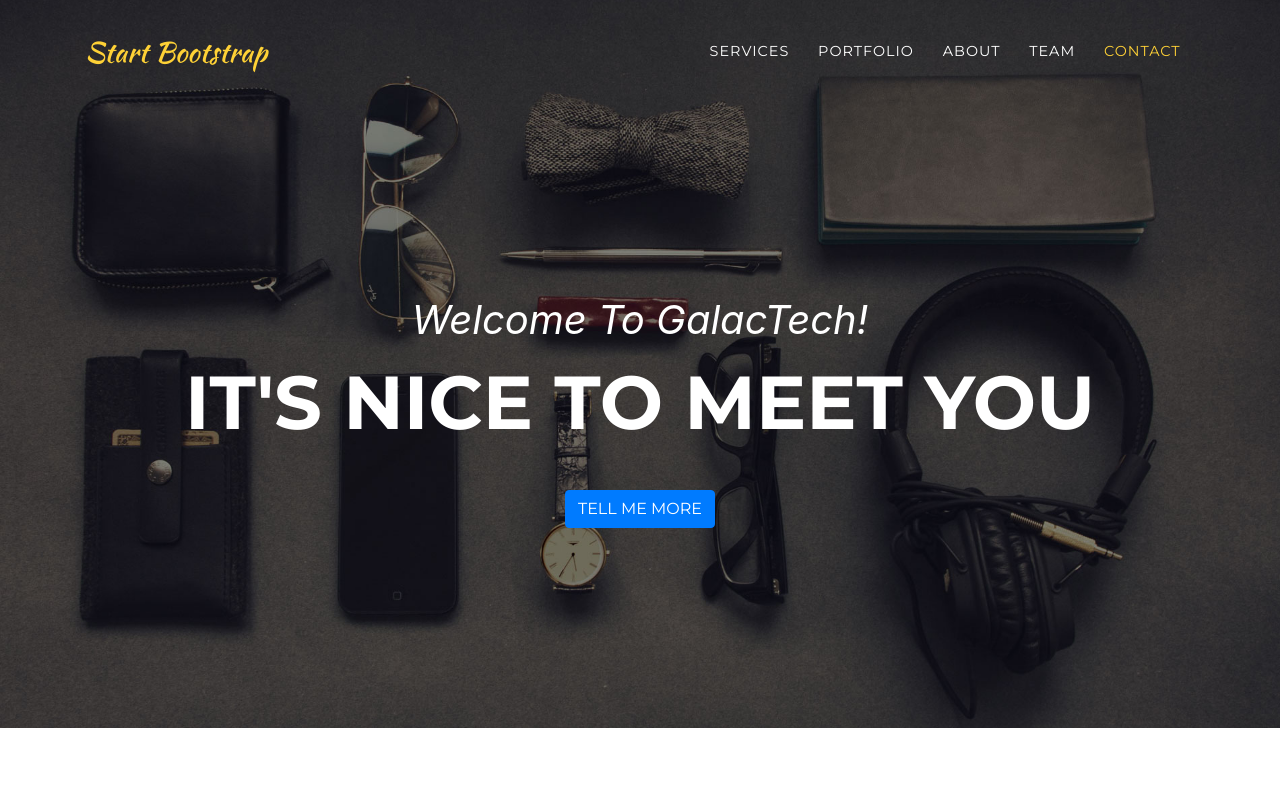
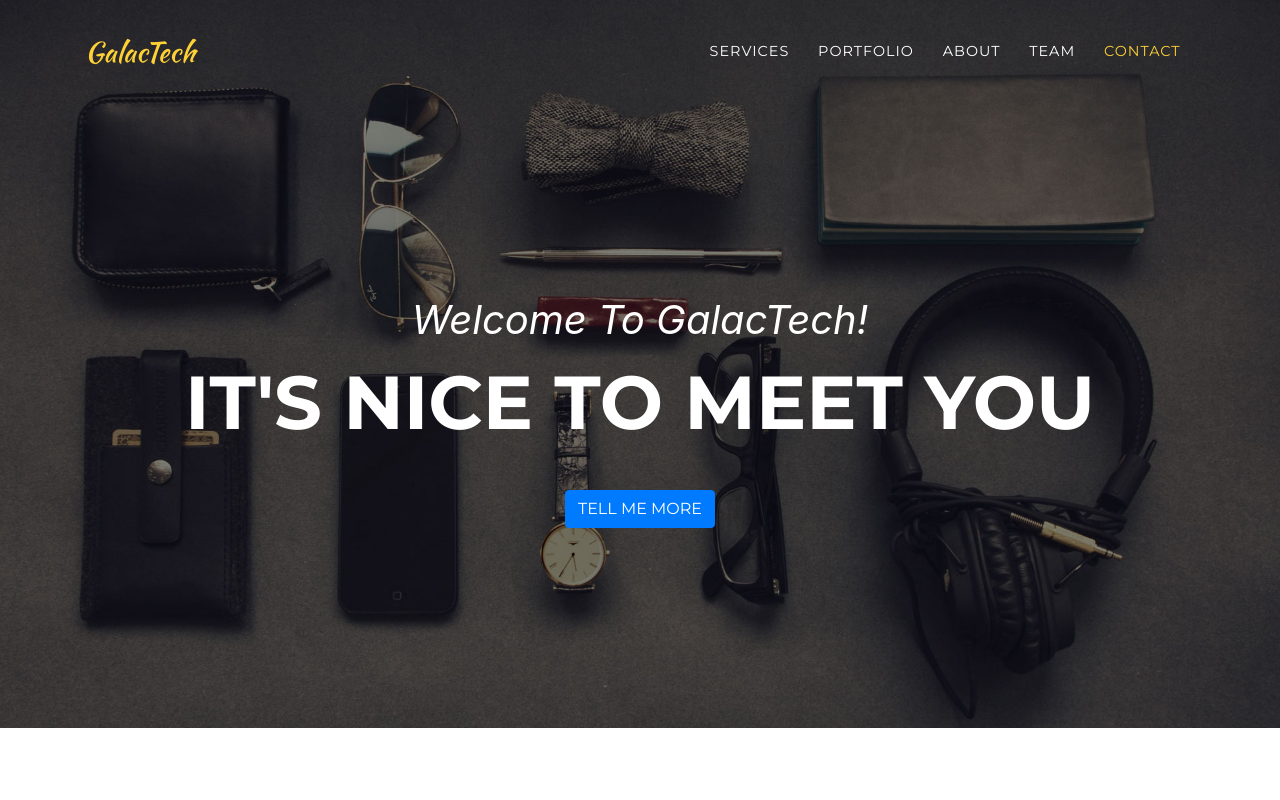
Before and after one commit to gabriel541/GalacTech, a website with bundled scripts: page index.html in a window 1280 px wide. Shown: the top 800 px of the page. Built offline with nearby package versions, Linux system fonts and the light colour scheme; a web font is replaced by a local one.

Commit message:
small update

```diff
--- a/index.html
+++ b/index.html
@@ -8,7 +8,7 @@
   <meta name="description" content="">
   <meta name="author" content="">
 
-  <title> GalacTech - Start Bootstrap Theme</title>
+  <title> GalacTech </title>
 
   <!-- Bootstrap core CSS -->
   <link href="vendor/bootstrap/css/bootstrap.min.css" rel="stylesheet">
@@ -30,7 +30,7 @@
   <!-- Navigation -->
   <nav class="navbar navbar-expand-lg navbar-dark fixed-top" id="mainNav">
     <div class="container">
-      <a class="navbar-brand js-scroll-trigger" href="#page-top">Start Bootstrap</a>
+      <a class="navbar-brand js-scroll-trigger" href="#page-top">GalacTech</a>
       <button class="navbar-toggler navbar-toggler-right" type="button" data-toggle="collapse" data-target="#navbarResponsive" aria-controls="navbarResponsive" aria-expanded="false" aria-label="Toggle navigation">
         Menu
         <i class="fas fa-bars"></i>
```
